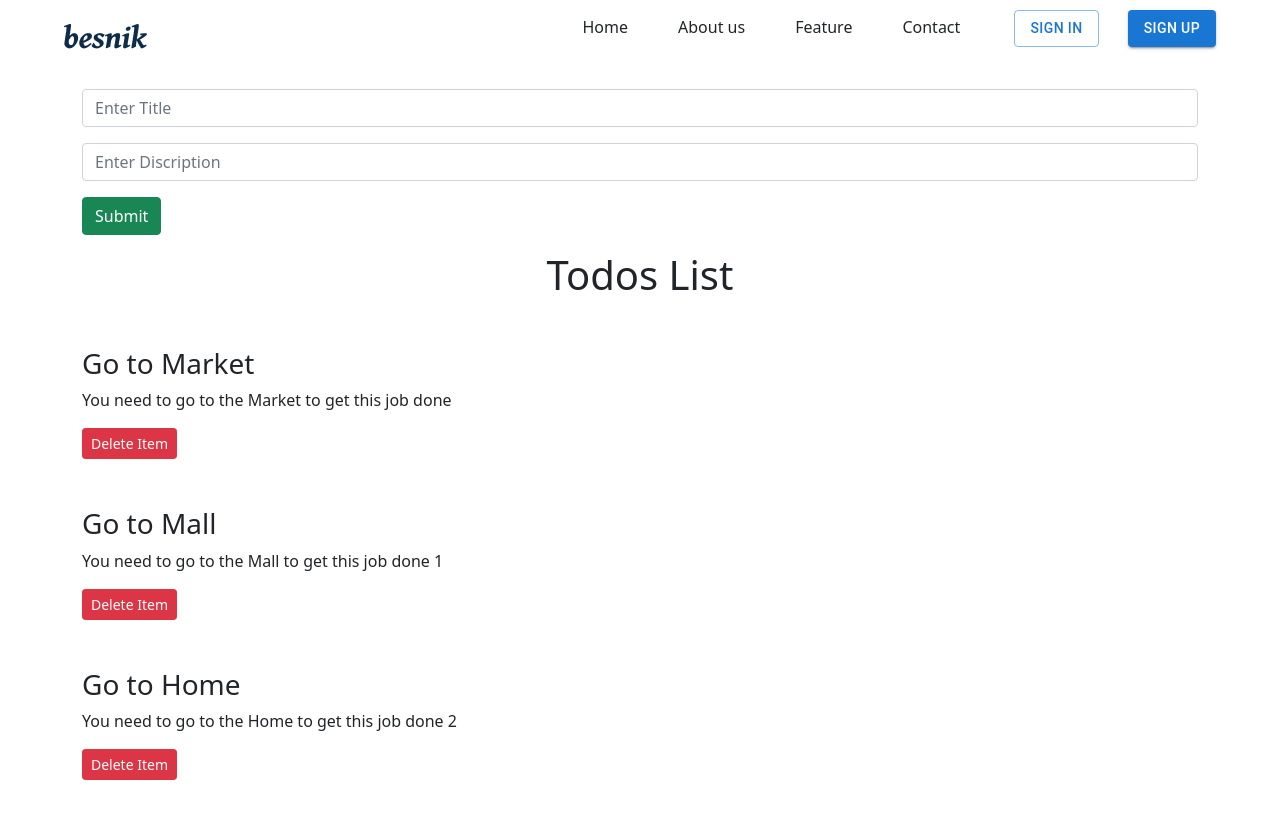
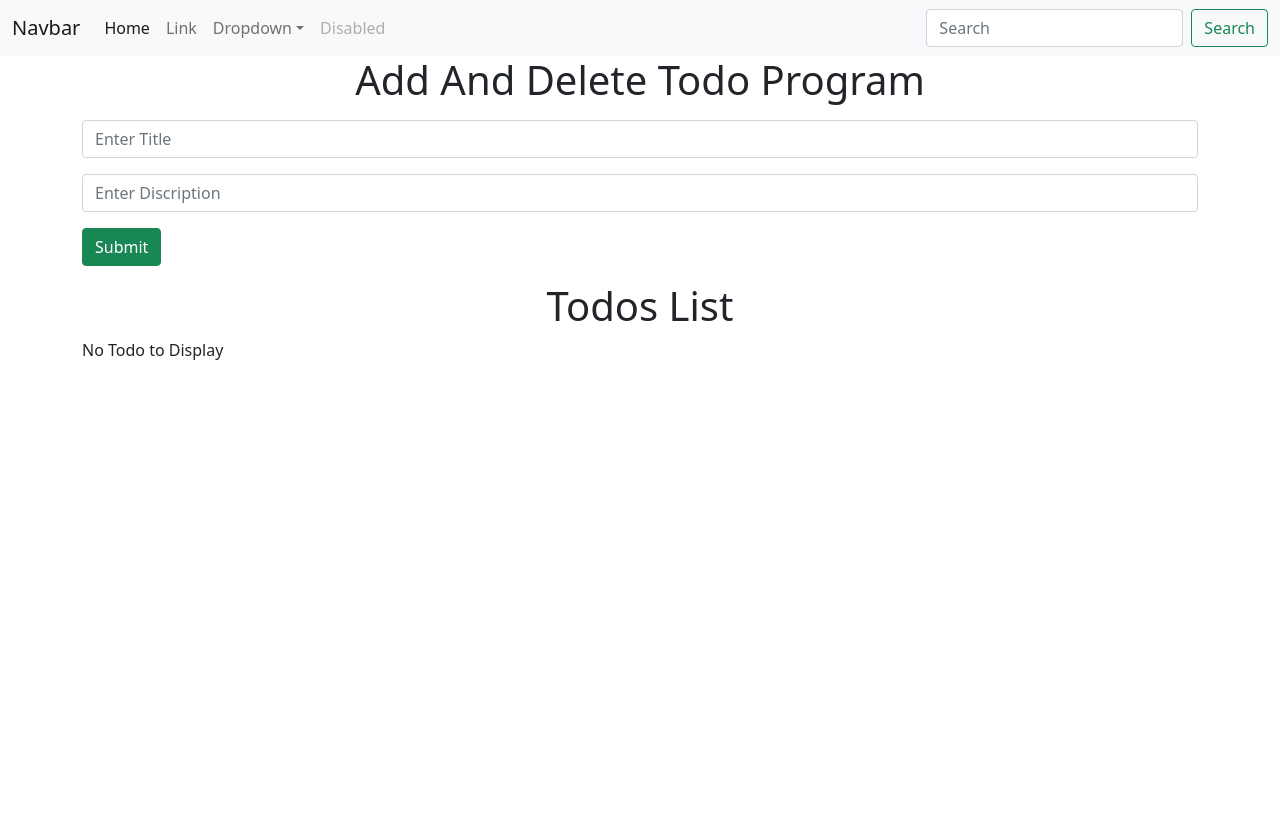
Before and after one commit to naeemali321123/reactassignment11, a React (Create React App) app: page / in a window 1280 px wide. Shown: the top 818 px of the page. Built offline with nearby package versions, Linux system fonts and the light colour scheme.

Commit message:
complete add and remove todo program

```diff
--- a/public/index.html
+++ b/public/index.html
@@ -13,6 +13,7 @@
       user's mobile device or desktop. See https://developers.google.com/web/fundamentals/web-app-manifest/
     -->
   <link rel="manifest" href="%PUBLIC_URL%/manifest.json" />
+
   <!--
       Notice the use of %PUBLIC_URL% in the tags above.
       It will be replaced with the URL of the `public` folder during the build.
@@ -39,4 +40,6 @@
       To create a production bundle, use `npm run build` or `yarn build`.
     -->
 </body>
+<!-- JavaScript Bundle with Popper -->
+<script src="https://cdn.jsdelivr.net/npm/bootstrap@5.1.3/dist/js/bootstrap.bundle.min.js" integrity="sha384-ka7Sk0Gln4gmtz2MlQnikT1wXgYsOg+OMhuP+IlRH9sENBO0LRn5q+8nbTov4+1p" crossorigin="anonymous"></script>
 </html>
--- a/src/App.js
+++ b/src/App.js
@@ -7,9 +7,6 @@
 
 function App() {
   const onDelete = (todo) => {
-    let index = todos.indexOf(todo);
-    todos.splice(index, 1);
-
     setTodos(
       todos.filter((e) => {
         return e !== todo;
@@ -17,21 +14,7 @@
     );
   };
   const [todos, setTodos] = useState([
-    {
-      sno: 1,
-      title: "Go to Market",
-      desc: "You need to go to the Market to get this job done",
-    },
-    {
-      sno: 2,
-      title: "Go to Mall",
-      desc: "You need to go to the Mall to get this job done 1",
-    },
-    {
-      sno: 3,
-      title: "Go to Home",
-      desc: "You need to go to the Home to get this job done 2",
-    },
+
   ]);
   const addTodo = (title, desc) => {
     let sno;
@@ -51,6 +34,7 @@
   return (
     <div id="container">
       <Topbar logo={logo} />
+      <h1 className="text-center my5">Add And Delete Todo Program</h1>
       <Add addTodo={addTodo} />
       <Todos todos={todos} onDelete={onDelete} />
     </div>
--- a/src/components/add/Add.js
+++ b/src/components/add/Add.js
@@ -3,13 +3,14 @@
 export default function Add(props) {
   const [title, setTitle] = useState("");
   const [desc, setDesc] = useState("");
+  const [image, setImage] = useState("");
 
   const submit = (e) => {
     e.preventDefault();
     if (!title || !desc) {
       alert("Title or Description cannot be blank");
     } else {
-      props.addTodo(title, desc);
+      props.addTodo(title, desc, image);
     }
   };
   return (
--- a/src/components/topbar/Topbar.js
+++ b/src/components/topbar/Topbar.js
@@ -1,25 +1,44 @@
 // css
-import './Topbar.css';
-import { Button } from '@mui/material';
 // image
 
 function Topbar(props) {
     return (
-        <div id="topbar">
-            <div>
-                <img src={props.logo} alt='logo' />
-            </div>
-            <div id='navbar'>
-                <ul>
-                    <li>Home</li>
-                    <li>About us</li>
-                    <li>Feature</li>
-                    <li>Contact</li>
-                    <li> <Button variant="outlined">Sign In</Button></li>
-                    <li> <Button variant="contained">Sign up</Button></li>
-                </ul>
-            </div>
-        </div>
+        <nav class="navbar navbar-expand-lg navbar-light bg-light">
+  <div class="container-fluid">
+    <a class="navbar-brand" href="#">Navbar</a>
+    <button class="navbar-toggler" type="button" data-bs-toggle="collapse" data-bs-target="#navbarSupportedContent" aria-controls="navbarSupportedContent" aria-expanded="false" aria-label="Toggle navigation">
+      <span class="navbar-toggler-icon"></span>
+    </button>
+    <div class="collapse navbar-collapse" id="navbarSupportedContent">
+      <ul class="navbar-nav me-auto mb-2 mb-lg-0">
+        <li class="nav-item">
+          <a class="nav-link active" aria-current="page" href="#">Home</a>
+        </li>
+        <li class="nav-item">
+          <a class="nav-link" href="#">Link</a>
+        </li>
+        <li class="nav-item dropdown">
+          <a class="nav-link dropdown-toggle" href="#" id="navbarDropdown" role="button" data-bs-toggle="dropdown" aria-expanded="false">
+            Dropdown
+          </a>
+          <ul class="dropdown-menu" aria-labelledby="navbarDropdown">
+            <li><a class="dropdown-item" href="#">Action</a></li>
+            <li><a class="dropdown-item" href="#">Another action</a></li>
+            <li><hr class="dropdown-divider"/></li>
+            <li><a class="dropdown-item" href="#">Something else here</a></li>
+          </ul>
+        </li>
+        <li class="nav-item">
+          <a class="nav-link disabled">Disabled</a>
+        </li>
+      </ul>
+      <form class="d-flex">
+        <input class="form-control me-2" type="search" placeholder="Search" aria-label="Search"/>
+        <button class="btn btn-outline-success" type="submit">Search</button>
+      </form>
+    </div>
+  </div>
+</nav>
     );
 }
 
```
Also changed, not shown: src/images/images.png (renamed from src/images/iamge.png), src/images/profilePic.png (added).
